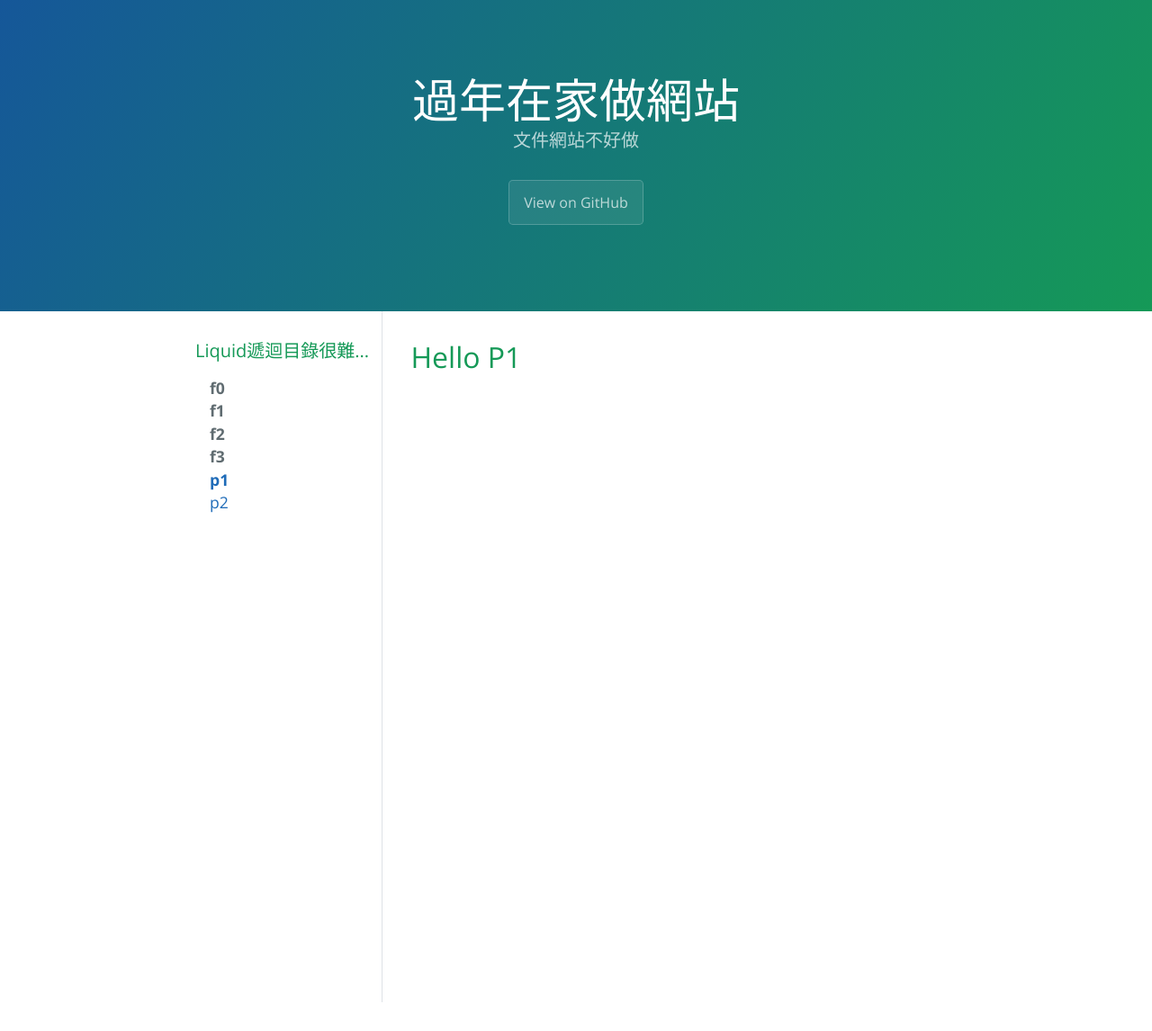
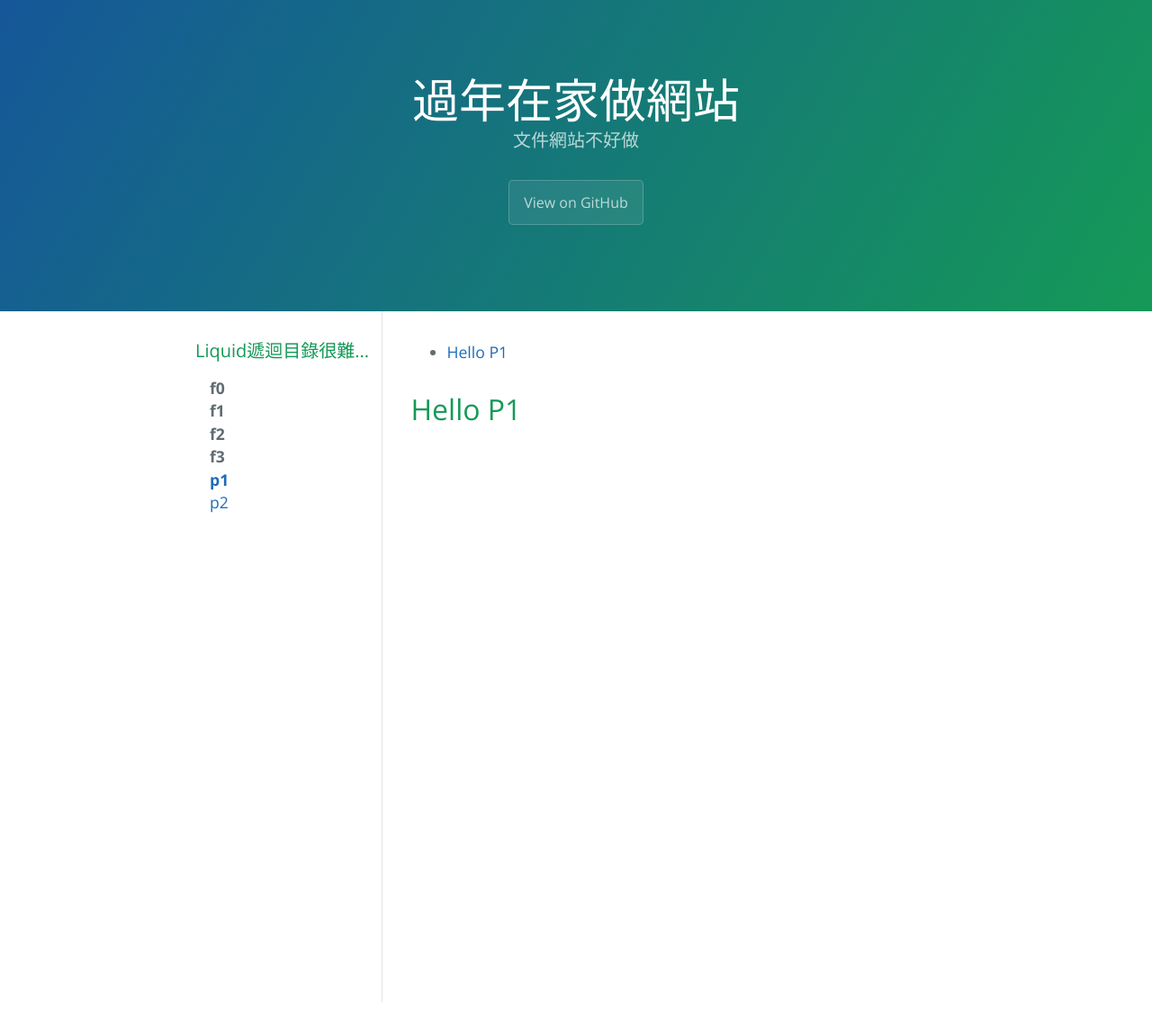
Before and after one commit to nocodingnolife-gh/DemoProject, a Jekyll site: the page built from docs/collections/_documents/p1.md, in a window 1280 px wide. Shown: the whole page at 90% size. Built offline with Jekyll 4.4.1, drawn with Linux system fonts in a browser that asks for light colours; nearby versions of some CDN libraries.

Commit message:
Include 'toc' in default layout

```diff
--- a/docs/_layouts/default.html
+++ b/docs/_layouts/default.html
@@ -39,6 +39,9 @@
                 {% include nav.html %}
             </div>
             <div class="col-9 ui-content">
+                <div class="ui-toc">
+                    {% include toc.html html=content %}
+                </div>
                 {{ content }}
             </div>
         </div>
```
